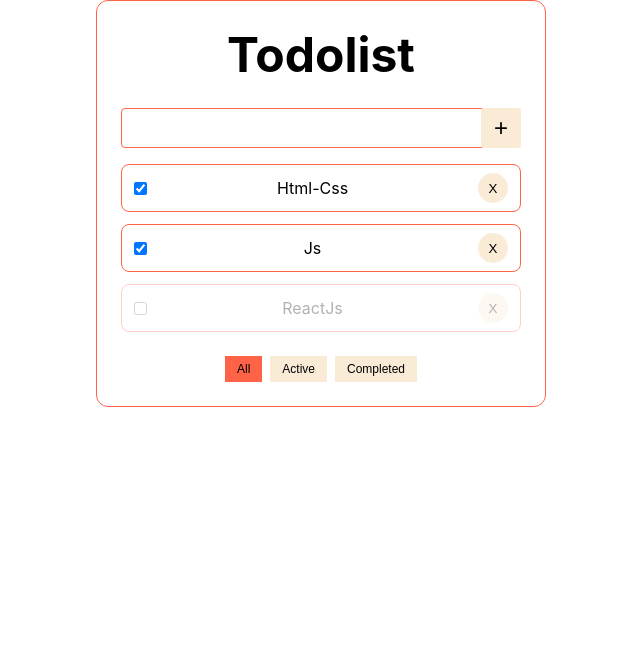
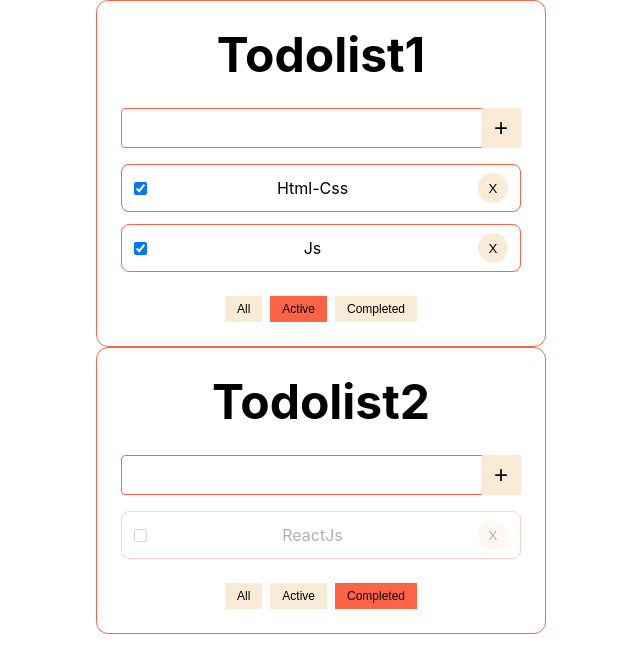
Before and after one commit to mates4352/React-todolist, a React (Create React App) app: page / in a window 1280 px wide. Shown: the top 672 px of the page, without its empty margins (319-959 px from the left). Built offline with nearby package versions, Linux system fonts and the light colour scheme.

Commit message:
Fix logic in todolist

```diff
--- a/src/App.tsx
+++ b/src/App.tsx
@@ -2,57 +2,89 @@ import React, {useState} from 'react';
 import {Todolist, dataTodolistType, changeFilterType} from "./components/Todolist/Todolist";
 import {v1} from "uuid";
 
+type todolist = {
+  id: string
+  title: string
+  filter: string
+}
+
 const App = () => {
 
-  let [tasks, setTasks] = useState<Array<dataTodolistType>>(
-    [
+  const [todolistId1, todolistId2] = [v1(), v1()]
+
+  let [todolist, setTodolist] = useState<Array<todolist>>([
+    {id: todolistId1, title: 'Todolist1', filter: 'ACTIVE'},
+    {id: todolistId2, title: 'Todolist2', filter: 'COMPLETED'},
+  ])
+
+  let [tasks, setTasks] = useState({
+      [todolistId1]: [
+        {id: v1(), isDown: true, text: "Html-Css"},
+        {id: v1(), isDown: true, text: "Js"},
+        {id: v1(), isDown: false, text: "ReactJs"},
+      ],
+      [todolistId2]: [
         {id: v1(), isDown: true, text: "Html-Css"},
         {id: v1(), isDown: true, text: "Js"},
         {id: v1(), isDown: false, text: "ReactJs"},
       ]
+    }
   );
-  let [filter, setFilter] = useState<changeFilterType>("All");
 
-  const changeFilterTasks = (taskId: string) => {
-    setTasks(tasks.map( task => task.id === taskId ? {...task, isDown: !task.isDown} : task))
+  const changeCheckedTask = (taskId: string, todolistId: string) => {
+    tasks[todolistId] = tasks[todolistId].map(task => task.id === taskId ? {...task, isDown: !task.isDown} : task)
+    setTasks({...tasks})
   }
 
-  const removeTask = (id: string) => {
-    setTasks(tasks.filter(item => item.id !== id))
+  const removeTask = (id: string, todolistId: string) => {
+    tasks[todolistId] = tasks[todolistId].filter(item => item.id !== id)
+    setTasks({...tasks})
+    console.log(tasks)
   }
 
-  const changeFilter = (value: changeFilterType) => {
-    setFilter(value)
+  const changeFilter = (value: changeFilterType, todolistId: string) => {
+    const todo = todolist.find(item => item.id === todolistId)
+    if (todo) {
+      todo.filter = value
+      setTodolist([...todolist])
+    }
   }
 
-  const getTasks = () => {
-    switch (filter) {
-      case "Active":
-        return tasks.filter((task => task.isDown));
-
-      case "Completed":
-        return tasks.filter((task => !task.isDown));
-
-      default:
-        return tasks;
-    }
-  }
-  const tasksForTodoList = getTasks();
-
-  const getValue = (value: string) => {
+  const addTask = (value: string, todolistId: string) => {
     const newTask = {id: v1(), isDown: true, text: value};
-    setTasks([...tasks, newTask])
+    tasks[todolistId] = [...tasks[todolistId], newTask]
+    setTasks({...tasks})
   }
 
   return (
+    <>
+      {todolist.map(todo => {
+        const getFitlerTasks = () => {
+          switch (todo.filter) {
+            case "ACTIVE":
+              return tasks[todo.id].filter((task => task.isDown));
+
+            case "COMPLETED":
+              return tasks[todo.id].filter((task => !task.isDown));
+
+            default:
+              return tasks[todo.id];
+          }
+        }
+        return (
           <Todolist
-      tasks={tasksForTodoList}
-      title={"Todolist"}
+            key={todo.id}
+            id={todo.id}
+            tasks={getFitlerTasks()}
+            title={todo.title}
             removeTask={removeTask}
             changeFilter={changeFilter}
-      filter={filter}
-      getValue={getValue}
-      changeFilterTasks={changeFilterTasks}/>
+            filter={todo.filter}
+            addTask={addTask}
+            changeCheckedTask={changeCheckedTask}/>
+        )
+      })}
+    </>
   );
 }
 
--- a/src/components/Todolist/Todolist.tsx
+++ b/src/components/Todolist/Todolist.tsx
@@ -8,25 +8,28 @@ export type dataTodolistType = {
 }
 
 type todolistType = {
+  id: string
   title: string
   tasks: Array<dataTodolistType>
   filter: string
-  getValue: (value: string) => void
-  removeTask: (id: string) => void
-  changeFilter: (value: changeFilterType) => void
-  changeFilterTasks: (taskId: string) => void
+  addTask: (value: string, todolistId: string) => void
+  removeTask: (id: string, todolistId: string) => void
+  changeFilter: (value: changeFilterType, todolistId: string) => void
+  changeCheckedTask: (taskId: string, todolistId: string) => void
 }
 
-export type changeFilterType = "All" | "Active" | "Completed";
+export type changeFilterType = "ALL" | "ACTIVE" | "COMPLETED";
 
-export const Todolist: React.FC<todolistType> = ({
+export const Todolist: React.FC<todolistType> = (
+  {
+    id,
     title,
     tasks,
     filter,
-                                                   getValue,
+    addTask,
     removeTask,
     changeFilter,
-                                                   changeFilterTasks
+    changeCheckedTask
   }) => {
 
   const [inputValue, setInputValue] = useState('');
@@ -41,7 +44,7 @@ export const Todolist: React.FC<todolistType> = ({
 
   const onKeyUpInput = (key: React.KeyboardEvent<HTMLInputElement>) => {
     if (key.key === "Enter" && key.currentTarget.value !== "") {
-      getValue(inputValue)
+      addTask(inputValue, id)
       setError('')
       setInputValue('')
     } else if (key.key === "Enter" && key.currentTarget.value === "") {
@@ -50,7 +53,7 @@ export const Todolist: React.FC<todolistType> = ({
   }
   const onClinkButton = () => {
     if (inputValue.trim() !== "") {
-      getValue(inputValue)
+      addTask(inputValue, id)
       setError('')
       setInputValue('')
     } else {
@@ -88,12 +91,12 @@ export const Todolist: React.FC<todolistType> = ({
             <input type="checkbox"
                    id={task.id}
                    checked={task.isDown}
-                   onClick={() => changeFilterTasks(task.id)}
-                   onKeyUp={key => key.key === "Enter" && changeFilterTasks(task.id)}/>
+                   onClick={() => changeCheckedTask(task.id, id)}
+                   onKeyUp={key => key.key === "Enter" && changeCheckedTask(task.id, id)}/>
 
             <label htmlFor={task.id}>{task.text}</label>
 
-            <button className={s.close} onClick={() => removeTask(task.id)}>
+            <button className={s.close} onClick={() => removeTask(task.id, id)}>
               X
             </button>
           </li>
@@ -102,22 +105,22 @@ export const Todolist: React.FC<todolistType> = ({
 
       <ul className={s.sublist}>
         <li className={s.subitem}>
-          <button className={isClassActiveButton("All")}
-                  onClick={() => changeFilter("All")}>
+          <button className={isClassActiveButton("ALL")}
+                  onClick={() => changeFilter("ALL", id)}>
             All
           </button>
         </li>
 
         <li>
-          <button className={isClassActiveButton("Active")}
-                  onClick={() => changeFilter("Active")}>
+          <button className={isClassActiveButton("ACTIVE")}
+                  onClick={() => changeFilter("ACTIVE", id)}>
             Active
           </button>
         </li>
 
         <li>
-          <button className={isClassActiveButton("Completed")}
-                  onClick={() => changeFilter("Completed")}>
+          <button className={isClassActiveButton("COMPLETED")}
+                  onClick={() => changeFilter("COMPLETED", id)}>
             Completed
           </button>
         </li>
```
Also changed, not shown: 1 other file (tests, documents, lock files or other folders). Lines whose indentation alone changed are shown as unchanged.
